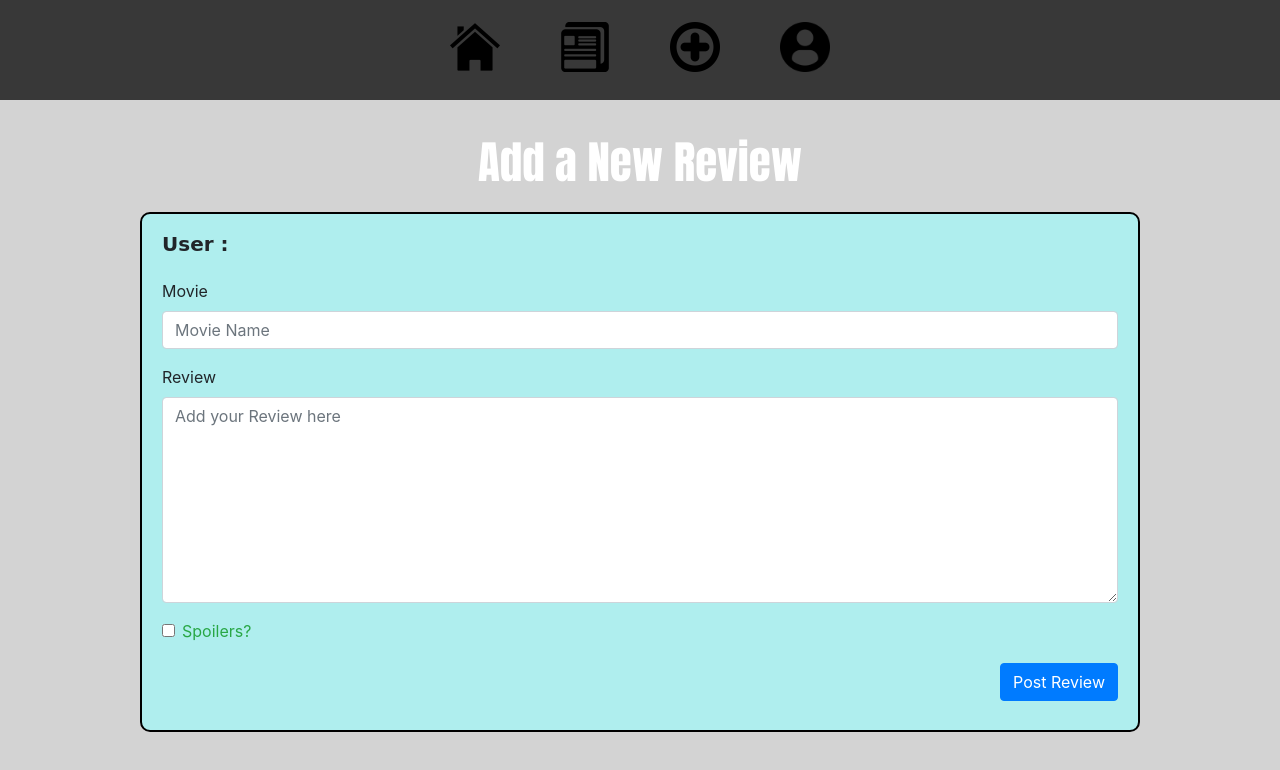
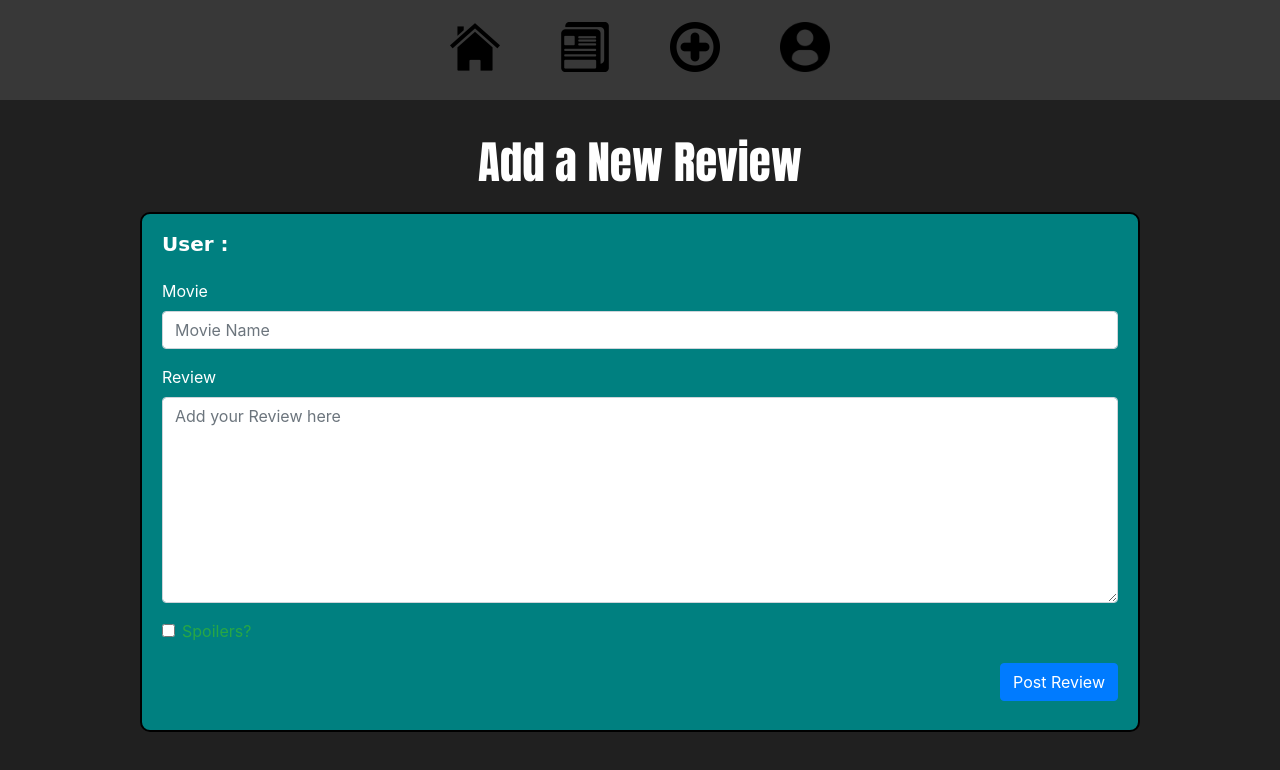
Before and after one commit to HareshNasit/Moviegram, a React (Create React App) app in the folder moviegram/: page /AddReview in a window 1280 px wide. Shown: the top 770 px of the page. Built offline with nearby package versions, Linux system fonts and the light colour scheme.

Commit message:
added a universalStyles.css file that will be used for common webpage properties like background color and other common styling properties etc

```diff
--- a/moviegram/src/Components/AddReview/index.js
+++ b/moviegram/src/Components/AddReview/index.js
@@ -1,5 +1,6 @@
 import React from "react";
 import "./styles.css";
+import "./../universalStyles.css"
 import { Button, Form } from "react-bootstrap";
 import ReactDOM from 'react-dom';
 import Modal from 'react-modal';
--- a/moviegram/src/Components/AddReview/styles.css
+++ b/moviegram/src/Components/AddReview/styles.css
@@ -1,7 +1,6 @@
 #addreviewmain {
 	width: 100%;
 	height: 100vh;
-	background-color: lightgray;
 }
 
 .headerText {
@@ -21,7 +20,8 @@
     bottom: 20px;
     border: 2px solid black;
     border-radius: 10px;
-		background-color: #afeeee;
+		background-color: #008080;
+		color: white;
 }
 
 .add-review ul {
--- a/moviegram/src/Components/NewsFeed/index.js
+++ b/moviegram/src/Components/NewsFeed/index.js
@@ -1,5 +1,6 @@
 import React from "react";
 import "./styles.css";
+import "./../universalStyles.css"
 
 import { Button, Form } from "react-bootstrap";
 
--- a/moviegram/src/Components/NewsFeed/styles.css
+++ b/moviegram/src/Components/NewsFeed/styles.css
@@ -2,7 +2,6 @@
 	margin-top: 0px;
 	margin-bottom: 0px;
 	position: relative;
-	background-color: #202020;
 	width: 100%;
 	height: 100%;
 }
@@ -15,7 +14,6 @@
     top: 30px;
 	  align-items: center;
 	  justify-content: center;
-		background-color: #202020;
 	}
 
 
--- /dev/null
+++ b/moviegram/src/Components/universalStyles.css
@@ -0,0 +1,3 @@
+.pageFeed, #addreviewmain {
+  background-color: #202020;
+}
```
